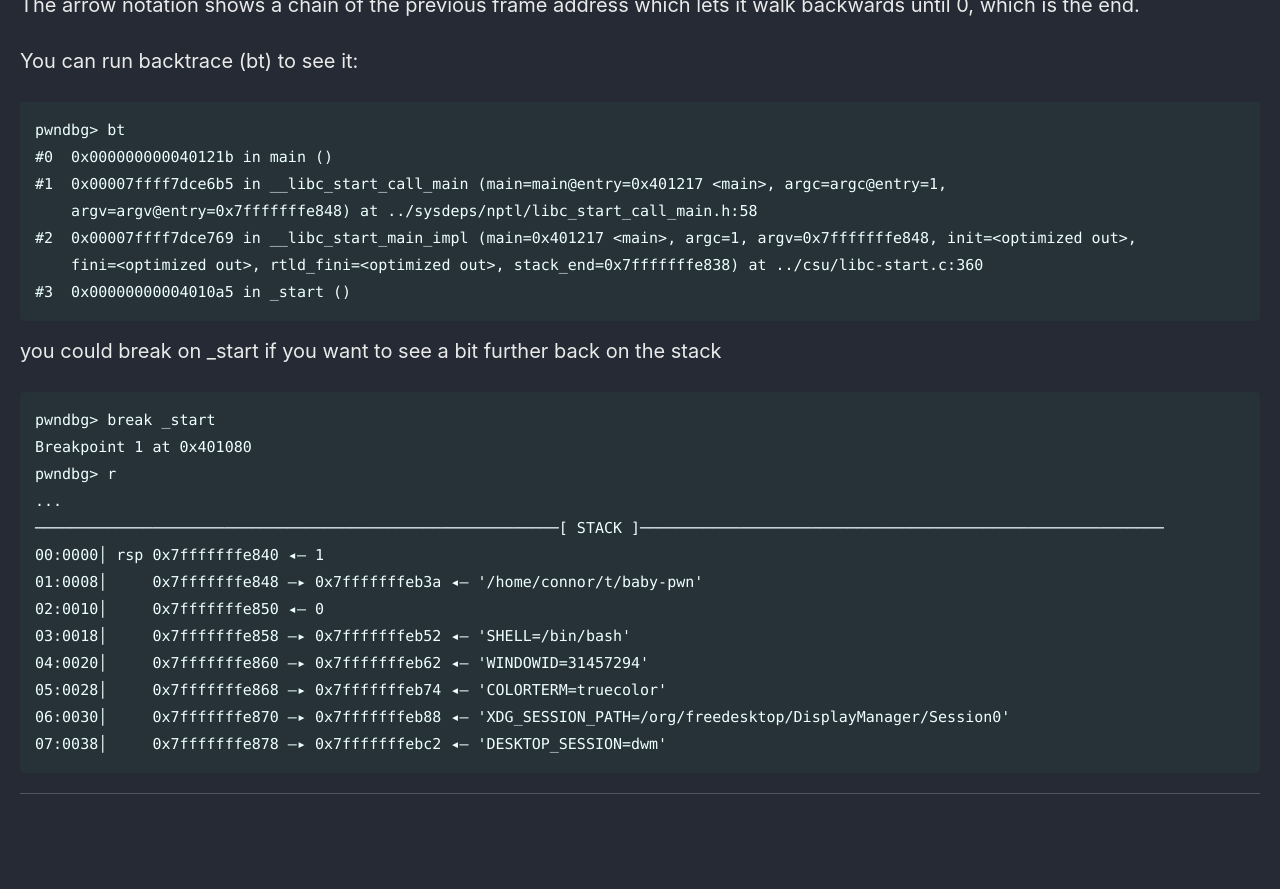
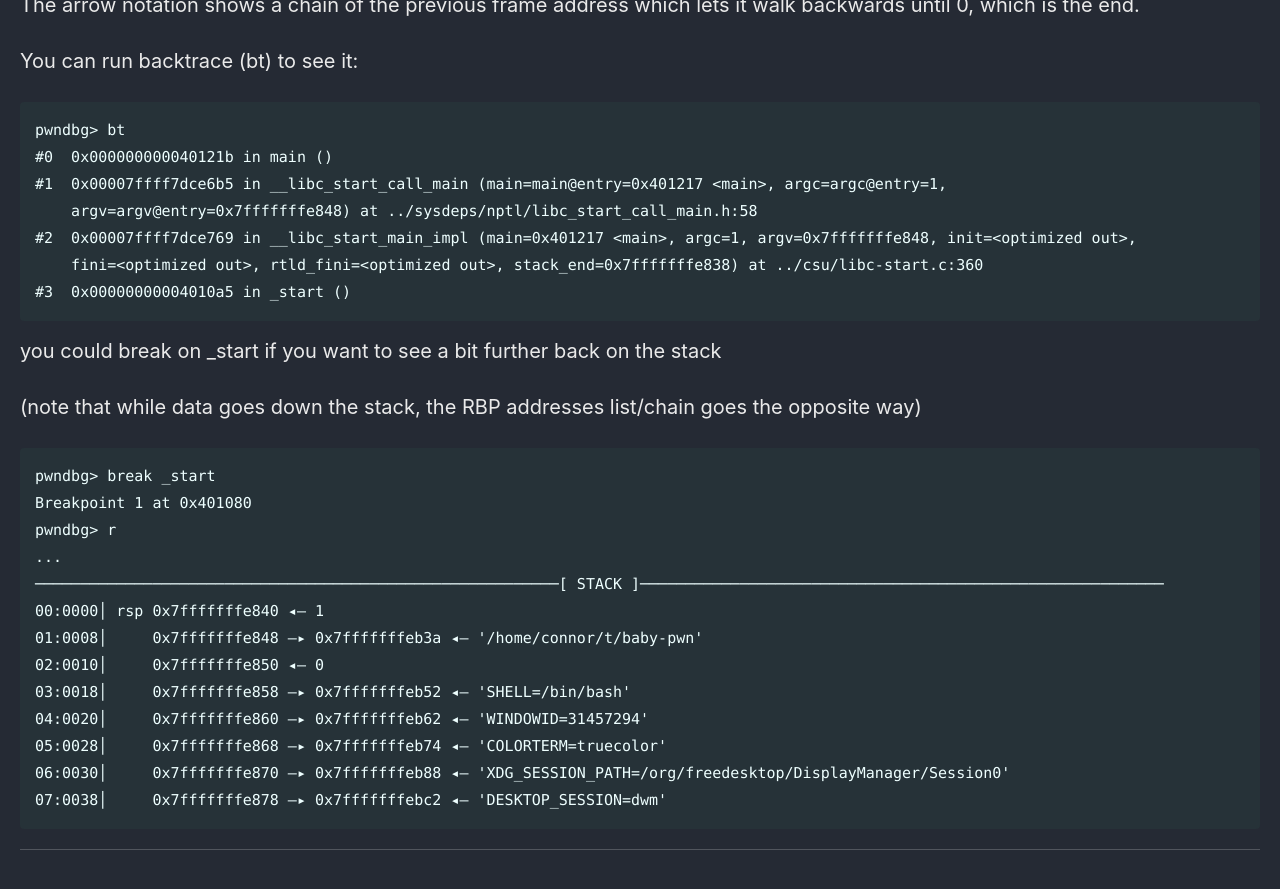
Before and after one commit to Connor-McCartney/Connor-McCartney.github.io, a Jekyll site: the page built from _pages/misc/pwn.md, in a window 1280 px wide and 900 px high, scrolled down 31437 px. Shown: the top 889 px of the window. Built offline with Jekyll 4.4.1, drawn with Linux system fonts in a browser that asks for light colours; cached includes are drawn as plain includes; before the commit the page ends 32281 px from its top, so only the background shows below that.

Commit message:
Update pwn.md

````diff
--- a/_pages/misc/pwn.md
+++ b/_pages/misc/pwn.md
@@ -1292,6 +1292,8 @@ pwndbg> bt
 
 you could break on _start if you want to see a bit further back on the stack
 
+(note that while data goes down the stack, the RBP addresses list/chain goes the opposite way)
+
 ```
 pwndbg> break _start
 Breakpoint 1 at 0x401080
````
